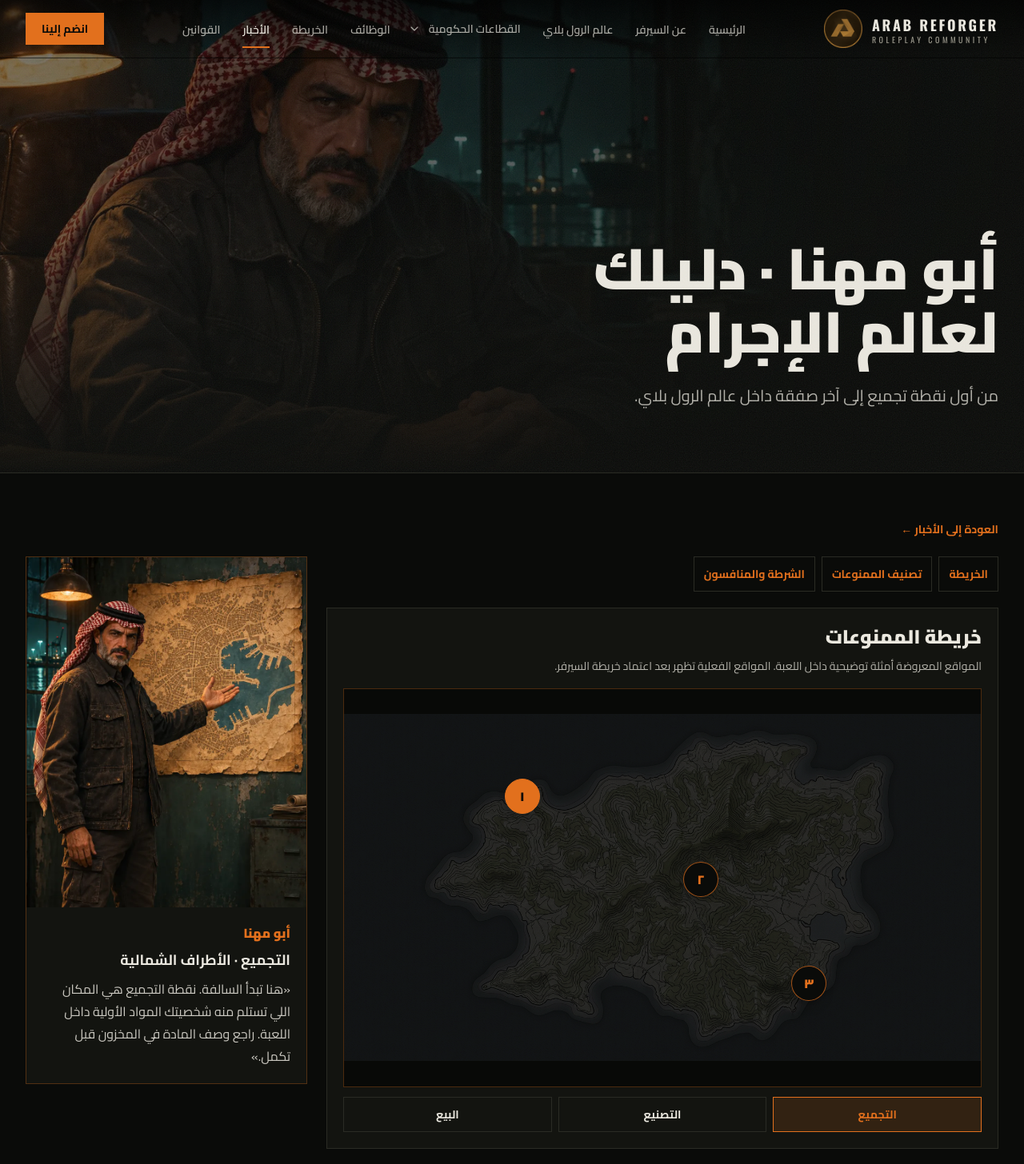
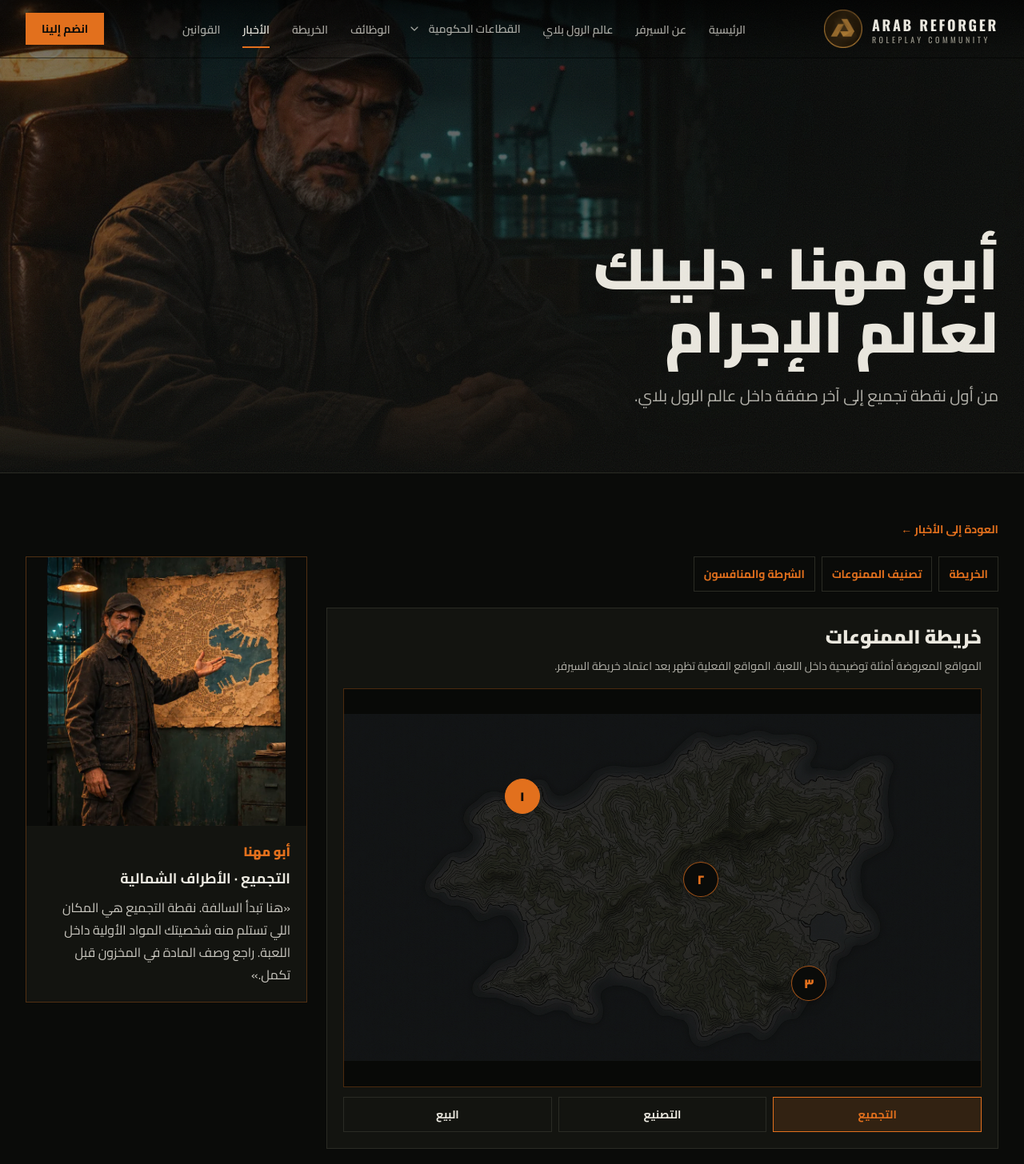
Before and after one commit to dhybalrwqy911-png/nextjs-boilerplate, a Next.js app: page /news/contraband in a window 1280 px wide. Shown: the top 1456 px of the page at 80% size. Built offline with nearby package versions, Linux system fonts and the light colour scheme.

Commit message:
Update Abu Muhanna portraits and keep the desktop guide visible on scroll

```diff
--- a/components/contraband-page.tsx
+++ b/components/contraband-page.tsx
@@ -46,7 +46,7 @@ export function ContrabandPage() {
   const location = locations.find((item) => item.id === selectedId) ?? locations[0];
 
   return (
-    <PageShell compactOnMobile image="/images/abu-muhanna.webp" eyebrow="ABU MUHANNA" title="أبو مهنا · دليلك لعالم الإجرام" description="من أول نقطة تجميع إلى آخر صفقة داخل عالم الرول بلاي.">
+    <PageShell compactOnMobile image="/images/abu-muhanna-cap.webp" eyebrow="ABU MUHANNA" title="أبو مهنا · دليلك لعالم الإجرام" description="من أول نقطة تجميع إلى آخر صفقة داخل عالم الرول بلاي.">
       <div className="mx-auto max-w-7xl px-4 py-6 md:px-8 md:py-12">
         <Link href="/news" className="inline-flex min-h-11 items-center text-sm font-bold text-accent">العودة إلى الأخبار ←</Link>
         <div className="mt-3 grid items-start gap-4 lg:grid-cols-[minmax(0,1fr)_22rem] lg:gap-6">
@@ -108,9 +108,10 @@ export function ContrabandPage() {
               <Link className="inline-flex min-h-11 items-center" href="/rules/roleplay">قوانين الرول بلاي ←</Link>
             </nav>
           </div>
-          <aside aria-labelledby="muhanna-title" className="order-2 flex min-w-0 items-start gap-3 overflow-hidden border border-accent/30 bg-surface p-3 lg:sticky lg:top-24 lg:block lg:p-0">
-            <div className="relative aspect-[4/5] w-24 shrink-0 overflow-hidden lg:w-full">
-              <Image src="/images/abu-muhanna-briefing.webp" alt="أبو مهنا واقف يشرح ويشير إلى خريطة ورقية معلّقة خلفه" fill sizes="(min-width: 1024px) 352px, 96px" className="object-cover object-center" />
+          <aside aria-labelledby="muhanna-title" className="order-2 min-w-0 lg:self-stretch">
+            <div className="flex items-start gap-3 overflow-hidden border border-accent/30 bg-surface p-3 lg:sticky lg:top-24 lg:block lg:max-h-[calc(100dvh-7rem)] lg:overflow-y-auto lg:p-0">
+              <div className="relative aspect-[4/5] w-24 shrink-0 overflow-hidden bg-background lg:h-[clamp(10rem,42dvh,24rem)] lg:w-full">
+                <Image src="/images/abu-muhanna-briefing-cap.webp" alt="أبو مهنا واقف يشرح ويشير إلى خريطة ورقية معلّقة خلفه" fill sizes="(min-width: 1024px) 352px, 96px" className="object-contain" />
               </div>
               <div className="min-w-0 lg:p-5">
                 <h2 id="muhanna-title" className="font-black text-accent">أبو مهنا</h2>
@@ -119,6 +120,7 @@ export function ContrabandPage() {
                   <p className="mt-2 text-base leading-7 text-foreground/85">«{location.dialogue}»</p>
                 </div>
               </div>
+            </div>
           </aside>
         </div>
       </div>
--- a/lib/news.ts
+++ b/lib/news.ts
@@ -2,5 +2,5 @@ export const newsArticles = [
   { slug: "sectors-applications", tag: "القطاعات", title: "التقديم على الشرطة والإسعاف", excerpt: "اختر مسارك في الشرطة أو الإسعاف، وتعرّف على إجراءات الانضمام عبر بوابة القطاعات الصحية والأمنية.", image: "/images/police-ems.webp", kind: "sectors" },
   { slug: "economy-update", tag: "الاقتصاد", title: "دليلك للبيع على التجار وفهم السوق", excerpt: "لوحة تفاعلية تشرح العرض والطلب والتكاليف والربح لأي سلعة داخل اللعبة.", image: "/images/jobs.png", kind: "economy" },
   { slug: "gang-raids", tag: "العصابات · الريد", title: "نظام الريد بين العصابات", excerpt: "مرتين بالأسبوع بأوقات غير ثابتة: مواجهة محدودة المدة لسلب أغراض العصابات المنافسة والدفاع عنها.", image: "/images/gang-raid.webp", kind: "raid" },
-  { slug: "contraband", tag: "العصابات · الممنوعات", title: "الممنوعات مع أبو مهنا", excerpt: "قابل أبو مهنا واسأله عن السلع الممنوعة والتجارة ومخاطرها داخل عالم الرول بلاي.", image: "/images/abu-muhanna.webp", kind: "contraband" },
+  { slug: "contraband", tag: "العصابات · الممنوعات", title: "الممنوعات مع أبو مهنا", excerpt: "قابل أبو مهنا واسأله عن السلع الممنوعة والتجارة ومخاطرها داخل عالم الرول بلاي.", image: "/images/abu-muhanna-cap.webp", kind: "contraband" },
 ] as const;
```
Also changed, not shown: public/images/abu-muhanna-briefing-cap.webp (added), public/images/abu-muhanna-cap.webp (added). Lines whose indentation alone changed are shown as unchanged.
